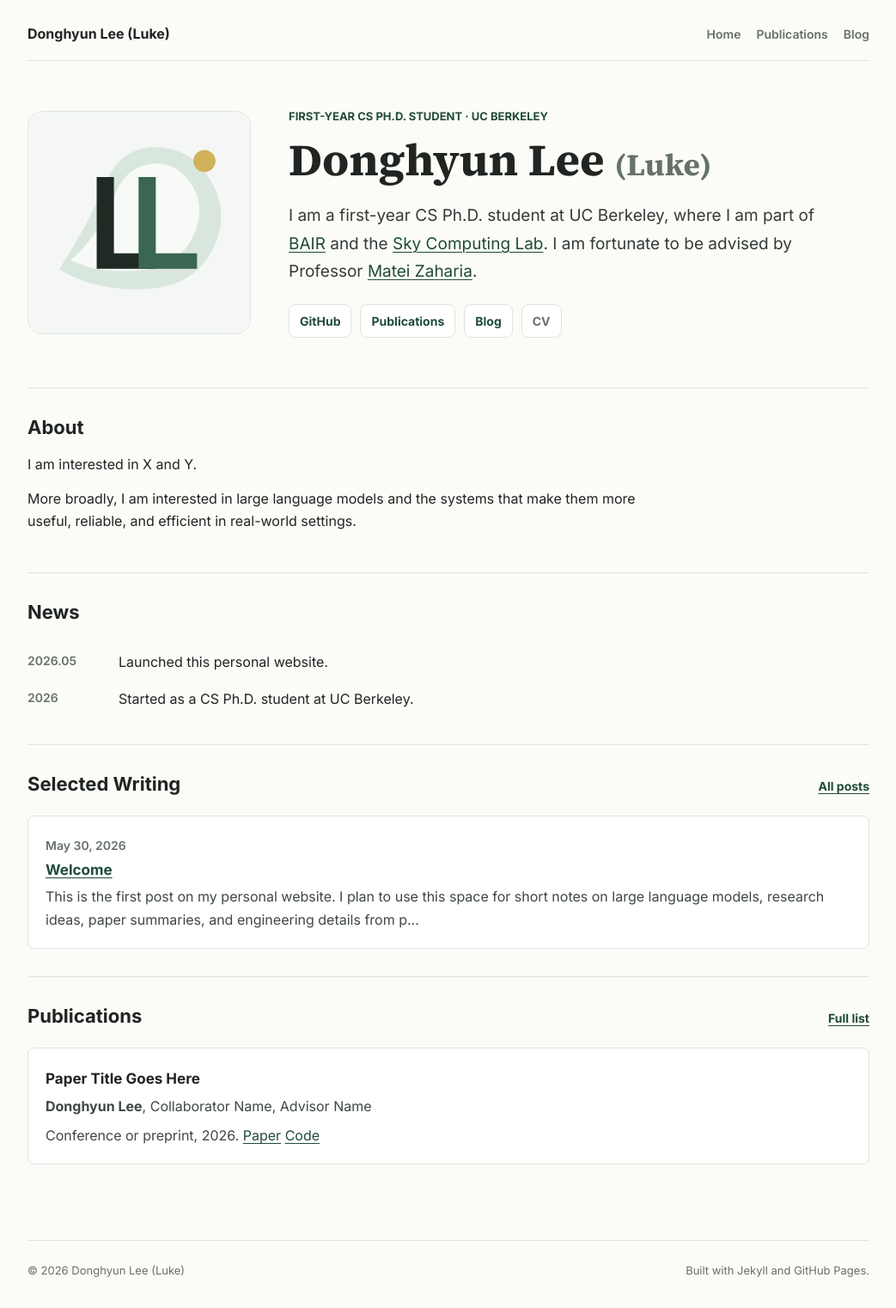
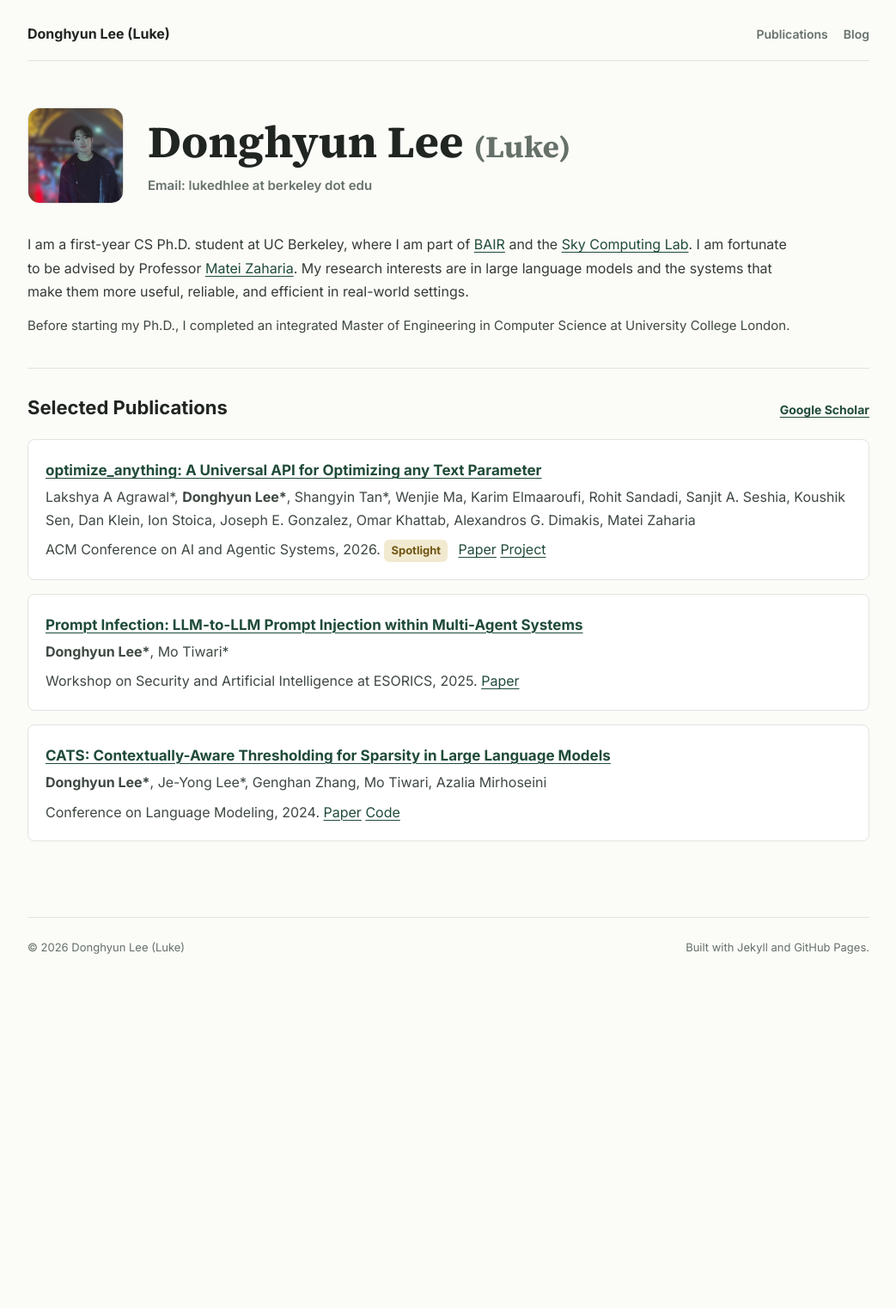
Before and after one commit to lukedhlee/lukedhlee.github.io, a Jekyll site: the page built from index.md, in a window 1280 px wide. Shown: the whole page at 86% size, without its empty margins (118-1161 px from the left). Built offline with Jekyll 4.4.1, drawn with Linux system fonts in a browser that asks for light colours; after the commit the page ends 1145 px from its top, so only the background shows below that.

Commit message:
Update personal website content

```diff
--- a/_config.yml
+++ b/_config.yml
@@ -6,7 +6,7 @@
 author:
   name: Donghyun Lee (Luke)
   affiliation: UC Berkeley
-  email: ""
+  email: "lukedhlee at berkeley dot edu"
   github: lukedhlee
   scholar: ""
   linkedin: ""
--- a/_layouts/default.html
+++ b/_layouts/default.html
@@ -15,8 +15,7 @@
     <header class="site-header">
       <a class="site-title" href="{{ '/' | relative_url }}">{{ site.title }}</a>
       <nav class="site-nav" aria-label="Main navigation">
-        <a href="{{ '/' | relative_url }}">Home</a>
-        <a href="{{ '/publications/' | relative_url }}">Publications</a>
+        <a href="https://scholar.google.com/citations?user=JVsCSUoAAAAJ&hl=en">Publications</a>
         <a href="{{ '/blog/' | relative_url }}">Blog</a>
       </nav>
     </header>
--- a/assets/css/style.css
+++ b/assets/css/style.css
@@ -77,13 +77,14 @@
 
 .hero {
   display: grid;
-  grid-template-columns: 260px minmax(0, 1fr);
-  gap: 44px;
+  grid-template-columns: 112px minmax(0, 1fr);
+  gap: 28px;
   align-items: center;
-  margin-bottom: 58px;
+  margin-bottom: 34px;
 }
 
 .profile-art {
+  width: 112px;
   aspect-ratio: 1;
 }
 
@@ -93,7 +94,7 @@
   display: block;
   object-fit: cover;
   border: 1px solid var(--line);
-  border-radius: 18px;
+  border-radius: 14px;
 }
 
 .eyebrow {
@@ -112,7 +113,7 @@
 }
 
 h1 {
-  margin: 0 0 18px;
+  margin: 0;
   font-family: "Source Serif 4", Georgia, serif;
   font-size: 52px;
   letter-spacing: 0;
@@ -133,12 +134,32 @@
   font-size: 17px;
 }
 
+.intro-section {
+  max-width: 100%;
+  margin: 0 0 36px;
+}
+
 .lead {
-  max-width: 660px;
+  max-width: 900px;
   margin: 0;
   color: #343b36;
-  font-size: 19px;
+  font-size: 16px;
   line-height: 1.7;
+}
+
+.bio-line {
+  max-width: 900px;
+  margin: 14px 0 0;
+  color: #3f4842;
+  font-size: 15px;
+  line-height: 1.65;
+}
+
+.contact-line {
+  margin: 8px 0 0;
+  color: var(--muted);
+  font-size: 15px;
+  font-weight: 600;
 }
 
 .link-row {
@@ -241,6 +262,19 @@
   color: #3f4842;
 }
 
+.pub-note {
+  display: inline-flex;
+  align-items: center;
+  min-height: 24px;
+  margin: 0 8px 0 0;
+  border-radius: 6px;
+  padding: 2px 8px;
+  background: #f2ead0;
+  color: #705614;
+  font-size: 13px;
+  font-weight: 700;
+}
+
 .writing-list-large article {
   padding: 24px;
 }
@@ -320,7 +354,11 @@
   }
 
   .profile-art {
-    width: min(220px, 100%);
+    width: 96px;
+  }
+
+  .intro-section {
+    margin-left: 0;
   }
 
   h1 {
@@ -328,7 +366,7 @@
   }
 
   .lead {
-    font-size: 17px;
+    font-size: 15px;
   }
 
   .news-list li {
--- a/index.md
+++ b/index.md
@@ -4,83 +4,80 @@
 ---
 
 <section class="hero">
-  <div class="profile-art" aria-hidden="true">
-    <img src="{{ '/assets/img/profile-mark.svg' | relative_url }}" alt="">
+  <div class="profile-art">
+    <img src="{{ '/assets/img/profile.jpeg' | relative_url }}" alt="Donghyun Lee">
   </div>
   <div class="hero-copy">
-    <p class="eyebrow">First-year CS Ph.D. student · UC Berkeley</p>
     <h1>Donghyun Lee <span class="name-note">(Luke)</span></h1>
-    <p class="lead">
-      I am a first-year CS Ph.D. student at UC Berkeley, where I am part of
-      <a href="https://bair.berkeley.edu/">BAIR</a> and the
-      <a href="https://sky.cs.berkeley.edu/">Sky Computing Lab</a>.
-      I am fortunate to be advised by Professor
-      <a href="https://people.eecs.berkeley.edu/~matei/">Matei Zaharia</a>.
-    </p>
-    <div class="link-row">
-      <a href="https://github.com/lukedhlee">GitHub</a>
-      <a href="{{ '/publications/' | relative_url }}">Publications</a>
-      <a href="{{ '/blog/' | relative_url }}">Blog</a>
-      <a href="#" aria-disabled="true">CV</a>
-    </div>
+    <p class="contact-line">Email: lukedhlee at berkeley dot edu</p>
   </div>
 </section>
 
-<section class="section">
-  <h2>About</h2>
-  <p>
-    I am interested in X and Y.
+<section class="intro-section">
+  <p class="lead">
+    I am a first-year CS Ph.D. student at UC Berkeley, where I am part of
+    <a href="https://bair.berkeley.edu/">BAIR</a> and the
+    <a href="https://sky.cs.berkeley.edu/">Sky Computing Lab</a>.
+    I am fortunate to be advised by Professor
+    <a href="https://people.eecs.berkeley.edu/~matei/">Matei Zaharia</a>.
+    My research interests are in large language models and the systems that make them more
+    useful, reliable, and efficient in real-world settings.
   </p>
-  <p>
-    More broadly, I am interested in large language models and the systems that make them more useful,
-    reliable, and efficient in real-world settings.
+  <p class="bio-line">
+    Before starting my Ph.D., I completed an integrated Master of Engineering in Computer Science
+    at University College London.
   </p>
 </section>
 
 <section class="section">
   <div class="section-heading">
-    <h2>News</h2>
-  </div>
-  <ol class="news-list">
-    <li>
-      <time>2026.05</time>
-      <span>Launched this personal website.</span>
-    </li>
-    <li>
-      <time>2026</time>
-      <span>Started as a CS Ph.D. student at UC Berkeley.</span>
-    </li>
-  </ol>
-</section>
-
-<section class="section">
-  <div class="section-heading">
-    <h2>Selected Writing</h2>
-    <a href="{{ '/blog/' | relative_url }}">All posts</a>
-  </div>
-  <div class="writing-list">
-    {% for post in site.posts limit:3 %}
-      <article>
-        <time datetime="{{ post.date | date_to_xmlschema }}">{{ post.date | date: "%b %-d, %Y" }}</time>
-        <h3><a href="{{ post.url | relative_url }}">{{ post.title }}</a></h3>
-        {% if post.excerpt %}
-          <p>{{ post.excerpt | strip_html | truncate: 180 }}</p>
-        {% endif %}
-      </article>
-    {% endfor %}
-  </div>
-</section>
-
-<section class="section">
-  <div class="section-heading">
-    <h2>Publications</h2>
-    <a href="{{ '/publications/' | relative_url }}">Full list</a>
+    <h2>Selected Publications</h2>
+    <a href="https://scholar.google.com/citations?user=JVsCSUoAAAAJ&hl=en">Google Scholar</a>
   </div>
   <div class="publication-list">
     <article>
-      <h3>Paper Title Goes Here</h3>
-      <p><strong>Donghyun Lee</strong>, Collaborator Name, Advisor Name</p>
-      <p>Conference or preprint, 2026. <a href="#">Paper</a> <a href="#">Code</a></p>
+      <h3>
+        <a href="https://arxiv.org/abs/2605.19633">optimize_anything: A Universal API for Optimizing any Text Parameter</a>
+      </h3>
+      <p>
+        Lakshya A Agrawal*, <strong>Donghyun Lee*</strong>, Shangyin Tan*, Wenjie Ma,
+        Karim Elmaaroufi, Rohit Sandadi, Sanjit A. Seshia, Koushik Sen, Dan Klein,
+        Ion Stoica, Joseph E. Gonzalez, Omar Khattab, Alexandros G. Dimakis, Matei Zaharia
+      </p>
+      <p>
+        ACM Conference on AI and Agentic Systems, 2026.
+        <span class="pub-note">Spotlight</span>
+        <a href="https://arxiv.org/abs/2605.19633">Paper</a>
+        <a href="https://gepa-ai.github.io/gepa/blog/2026/02/18/introducing-optimize-anything/">Project</a>
+      </p>
     </article>
+
+    <article>
+      <h3>
+        <a href="https://arxiv.org/abs/2410.07283">Prompt Infection: LLM-to-LLM Prompt Injection within Multi-Agent Systems</a>
+      </h3>
+      <p>
+        <strong>Donghyun Lee*</strong>, Mo Tiwari*
+      </p>
+      <p>
+        Workshop on Security and Artificial Intelligence at ESORICS, 2025.
+        <a href="https://arxiv.org/abs/2410.07283">Paper</a>
+      </p>
+    </article>
+
+    <article>
+      <h3>
+        <a href="https://arxiv.org/abs/2404.08763">CATS: Contextually-Aware Thresholding for Sparsity in Large Language Models</a>
+      </h3>
+      <p>
+        <strong>Donghyun Lee*</strong>, Je-Yong Lee*, Genghan Zhang, Mo Tiwari, Azalia Mirhoseini
+      </p>
+      <p>
+        Conference on Language Modeling, 2024.
+        <a href="https://arxiv.org/abs/2404.08763">Paper</a>
+        <a href="https://github.com/ScalingIntelligence/CATS">Code</a>
+      </p>
+    </article>
+
   </div>
 </section>
```
Also changed, not shown: README.md, assets/img/profile.jpeg (added).
